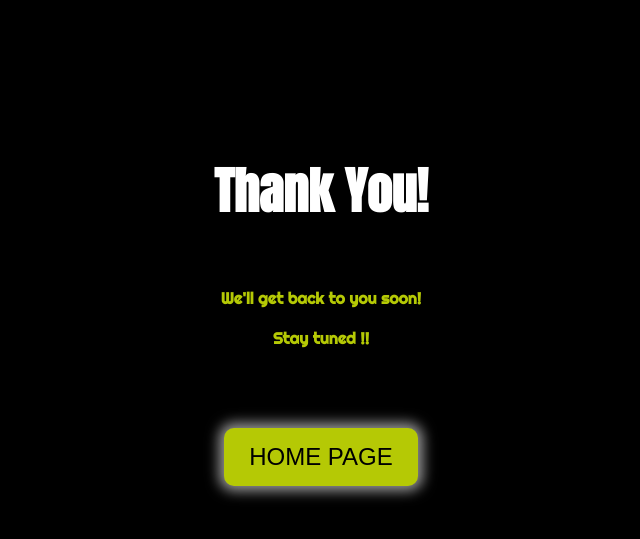
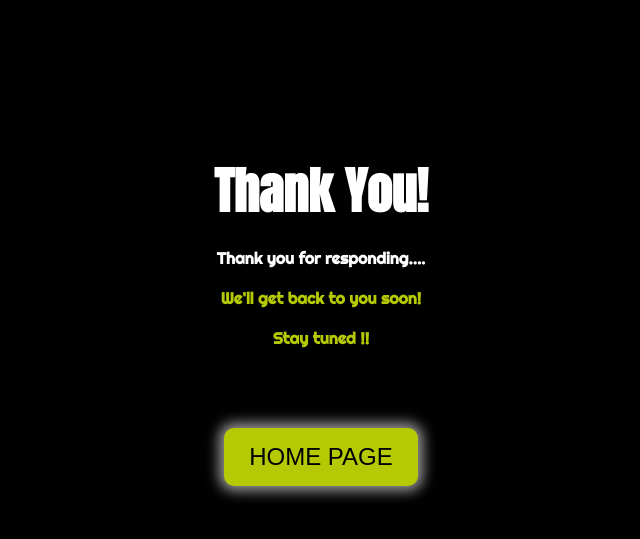
Before and after one commit to amehmichaeldev/-form-thank-you, a plain HTML site: page index.html in a window 1280 px wide. Shown: the part 97-636 px from the top of the page, without its empty margins (319-959 px from the left). Drawn offline with Linux system fonts and the light colour scheme.

Commit message:
Update index.html

```diff
--- a/index.html
+++ b/index.html
@@ -146,7 +146,7 @@
 
         <h1>Thank You!</h1>
         <br/>
-        <p><strong class="d">Thank you for responding....</strong></p><br/>
+        <p><strong class="">Thank you for responding....</strong></p><br/>
         <p><strong style="color:#b5c905 ">We'll get back to you soon!</strong></p><br/>
         <p><strong style="color:#b5c905 ">Stay tuned !!</strong></p>
 
```
